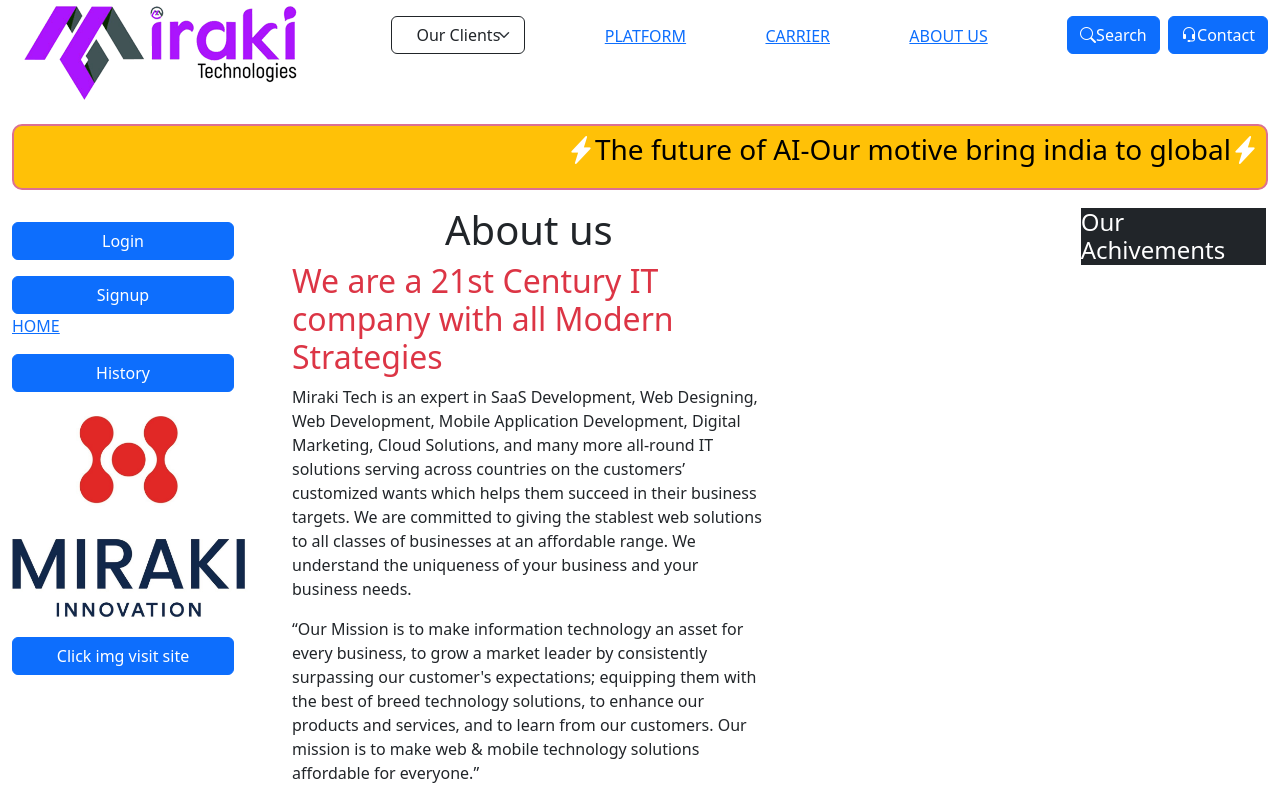
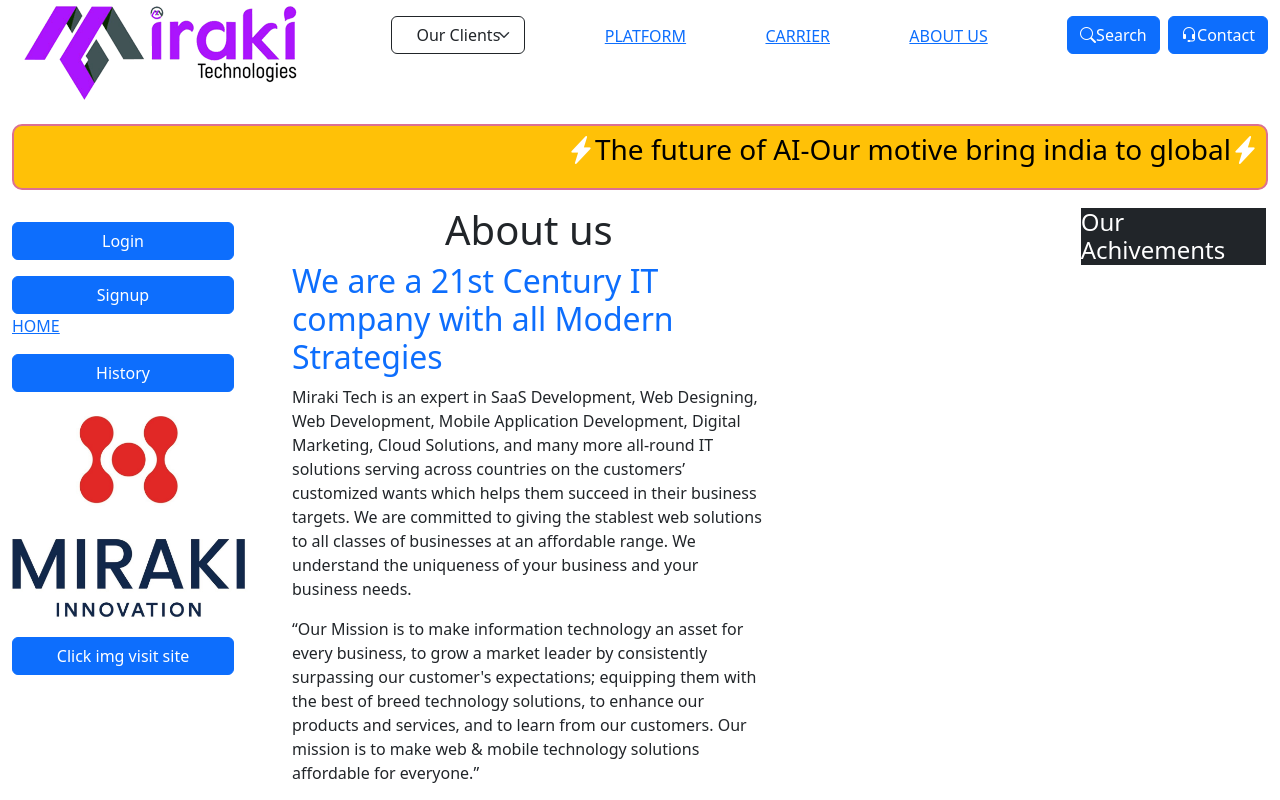
Before and after one commit to Milandasmohapatra/React-Task-App, a React (Create React App) app: page /history in a window 1280 px wide. Shown: the top 800 px of the page. Built offline with nearby package versions, Linux system fonts and the light colour scheme.

Commit message:
colorchange

```diff
--- a/src/Components/contact.js
+++ b/src/Components/contact.js
@@ -7,7 +7,7 @@
         <div className="row">
             <div className="col-8" style={{"marginLeft":"-40px"}}>
             <h1 align="center">About us</h1>
-            <h2 className="text-danger">We are a 21st Century IT company with all Modern Strategies</h2>
+            <h2 className="text-primary">We are a 21st Century IT company with all Modern Strategies</h2>
 
             <p>Miraki Tech is an expert in SaaS Development, Web Designing, Web Development, Mobile Application Development, Digital Marketing, Cloud Solutions, and many more all-round IT solutions serving across countries on the customers’ customized wants which helps them succeed in their business targets. We are committed to giving the stablest web solutions to all classes of businesses at an affordable range. We understand the uniqueness of your business and your business needs.</p>
             <div>
```
